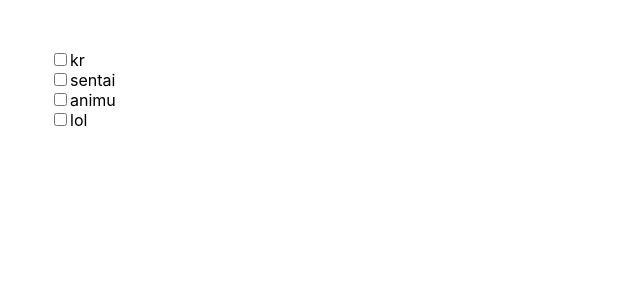
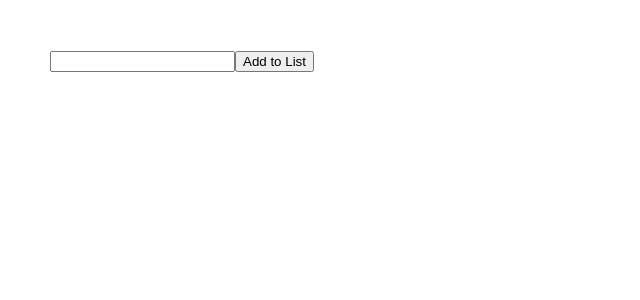
Before and after one commit to Toan1010/learnReact, a React (Create React App) app: page / in a window 1280 px wide. Shown: the top 300 px of the page, without its empty margins (0-640 px from the left). Built offline with nearby package versions, Linux system fonts and the light colour scheme.

Commit message:
learn React: Hook(TodoList)

```diff
--- a/src/App.js
+++ b/src/App.js
@@ -1,35 +1,44 @@
 import { useState } from "react";
 
-const gifts = ['kr','sentai','animu','lol']
+function App() {
+  const [job,setJob] = useState('');
+  const [jobs, setJobs] = useState(() => {
+  const storageJobs = JSON.parse(localStorage.getItem('jobs'));
+  return storageJobs ?? [];
+  });
+  const [checkJob, setCheckJob] = useState('');
 
 
-function App() {
-  const [chon, setChon] = useState([]);
-
-  const handlerCheck = (id) => {
-    setChon(prev=>{
-      const isCheck = chon.includes(id)
-      if(isCheck) {
-        return chon.filter(item => item !== id)
-      }else{
-        return [...prev, id]
-      }
-    });
-  };
+  const addList = () => {
+    const isIn = jobs.includes(job)
+    if (!isIn){
+      setJobs(prev => {
+        const newJobs = [...prev, job];
+        const jsonJobs = JSON.stringify(newJobs);
+        localStorage.setItem('jobs', jsonJobs);
+        return newJobs
+      })
+    }else{
+      setCheckJob('has in the list');
+    }
+    setJob('');
+  }
 
   return (
     <div className="App" style={{padding:50,}}>
-      {gifts.map((gift,index)=>{
-        return(
-          <div key={index}>
-           <input
-            type="checkbox"
-            checked={chon.includes(index)}
-            onChange={()=>handlerCheck(index)}
-           />
-           <label>{gift}</label>
-          </div>)
-      })}
+      <input
+      value={job}
+      onChange={e => setJob(e.target.value)}
+      />
+      <button onClick={addList}>Add to List</button>
+      <p style={{color: 'red'}}>{checkJob}</p>
+      <ul>
+        {jobs.map((job, index) => {
+          return (
+            <li key={index}>{job}</li>
+          )
+          })}
+      </ul>
     </div>
   );
 }
```
